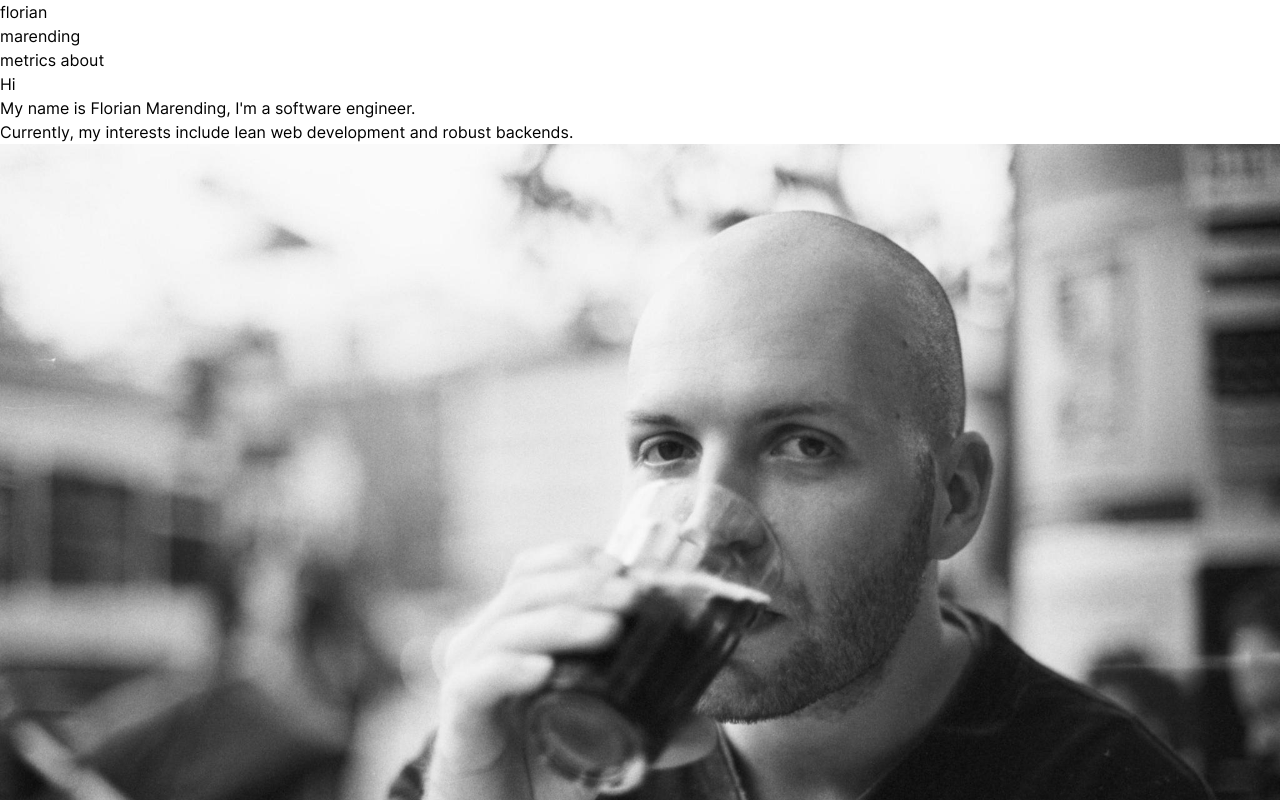
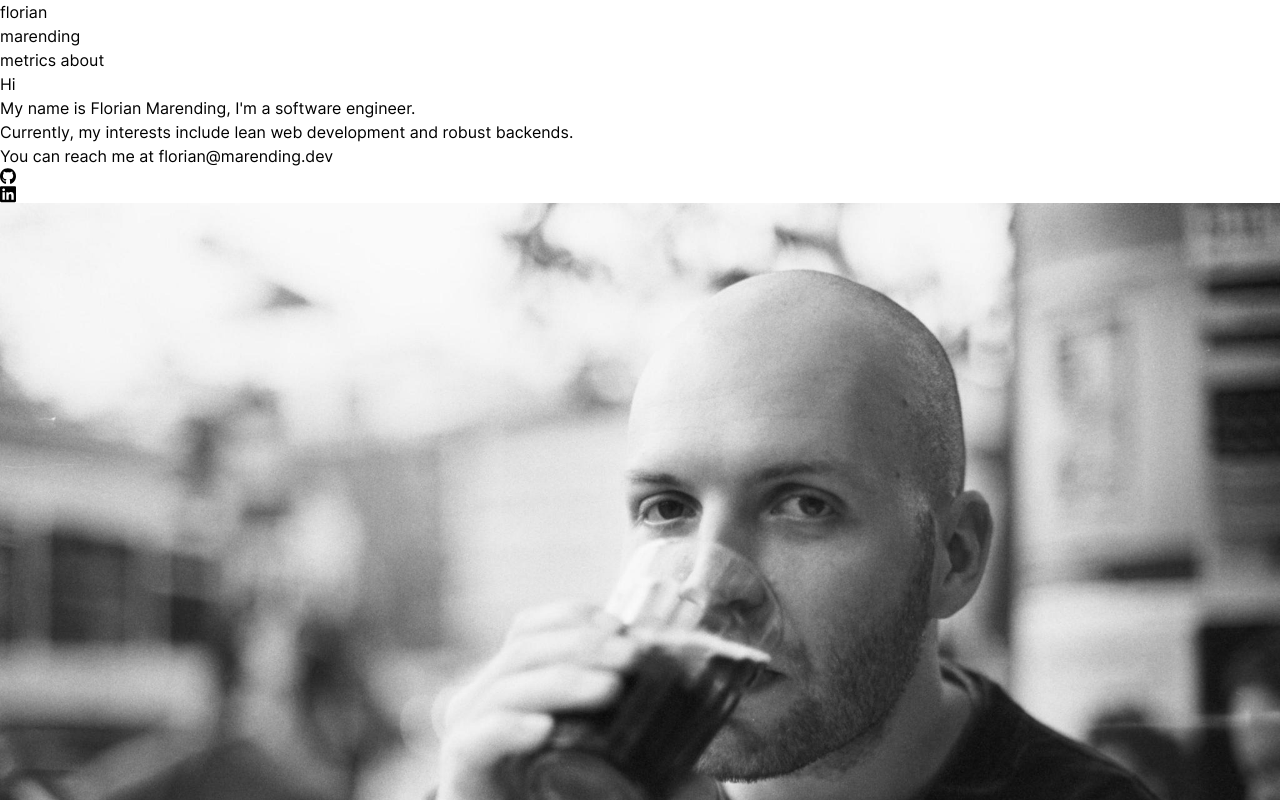
Before and after one commit to beingflo/marending.dev, a SvelteKit app: page /about in a window 1280 px wide. Shown: the top 800 px of the page. Built offline with nearby package versions, Linux system fonts and the light colour scheme.

Commit message:
Add email and socials

```diff
--- a/src/routes/about/+page.svelte
+++ b/src/routes/about/+page.svelte
@@ -3,6 +3,27 @@
 		<h1 class="font-bold text-2xl pb-4">Hi</h1>
 		<p>My name is Florian Marending, I'm a software engineer.</p>
 		<p>Currently, my interests include lean web development and robust backends.</p>
+		<p class="pt-8">
+			You can reach me at
+			<a class="underline" href="mailto:florian@marending.dev">florian@marending.dev</a>
+		</p>
+
+		<div class="flex flex-row gap-2 pt-4">
+			<a href="https://github.com/beingflo">
+				<svg width="1rem" xmlns="http://www.w3.org/2000/svg" viewBox="0 0 496 512"
+					><!--! Font Awesome Pro 6.2.0 by @fontawesome - https://fontawesome.com License - https://fontawesome.com/license (Commercial License) Copyright 2022 Fonticons, Inc. --><path
+						d="M165.9 397.4c0 2-2.3 3.6-5.2 3.6-3.3.3-5.6-1.3-5.6-3.6 0-2 2.3-3.6 5.2-3.6 3-.3 5.6 1.3 5.6 3.6zm-31.1-4.5c-.7 2 1.3 4.3 4.3 4.9 2.6 1 5.6 0 6.2-2s-1.3-4.3-4.3-5.2c-2.6-.7-5.5.3-6.2 2.3zm44.2-1.7c-2.9.7-4.9 2.6-4.6 4.9.3 2 2.9 3.3 5.9 2.6 2.9-.7 4.9-2.6 4.6-4.6-.3-1.9-3-3.2-5.9-2.9zM244.8 8C106.1 8 0 113.3 0 252c0 110.9 69.8 205.8 169.5 239.2 12.8 2.3 17.3-5.6 17.3-12.1 0-6.2-.3-40.4-.3-61.4 0 0-70 15-84.7-29.8 0 0-11.4-29.1-27.8-36.6 0 0-22.9-15.7 1.6-15.4 0 0 24.9 2 38.6 25.8 21.9 38.6 58.6 27.5 72.9 20.9 2.3-16 8.8-27.1 16-33.7-55.9-6.2-112.3-14.3-112.3-110.5 0-27.5 7.6-41.3 23.6-58.9-2.6-6.5-11.1-33.3 2.6-67.9 20.9-6.5 69 27 69 27 20-5.6 41.5-8.5 62.8-8.5s42.8 2.9 62.8 8.5c0 0 48.1-33.6 69-27 13.7 34.7 5.2 61.4 2.6 67.9 16 17.7 25.8 31.5 25.8 58.9 0 96.5-58.9 104.2-114.8 110.5 9.2 7.9 17 22.9 17 46.4 0 33.7-.3 75.4-.3 83.6 0 6.5 4.6 14.4 17.3 12.1C428.2 457.8 496 362.9 496 252 496 113.3 383.5 8 244.8 8zM97.2 352.9c-1.3 1-1 3.3.7 5.2 1.6 1.6 3.9 2.3 5.2 1 1.3-1 1-3.3-.7-5.2-1.6-1.6-3.9-2.3-5.2-1zm-10.8-8.1c-.7 1.3.3 2.9 2.3 3.9 1.6 1 3.6.7 4.3-.7.7-1.3-.3-2.9-2.3-3.9-2-.6-3.6-.3-4.3.7zm32.4 35.6c-1.6 1.3-1 4.3 1.3 6.2 2.3 2.3 5.2 2.6 6.5 1 1.3-1.3.7-4.3-1.3-6.2-2.2-2.3-5.2-2.6-6.5-1zm-11.4-14.7c-1.6 1-1.6 3.6 0 5.9 1.6 2.3 4.3 3.3 5.6 2.3 1.6-1.3 1.6-3.9 0-6.2-1.4-2.3-4-3.3-5.6-2z"
+					/>
+				</svg></a
+			>
+			<a href="https://linkedin.com/in/florian-marending">
+				<svg width="1rem" xmlns="http://www.w3.org/2000/svg" viewBox="0 0 448 512"
+					><!--! Font Awesome Pro 6.2.0 by @fontawesome - https://fontawesome.com License - https://fontawesome.com/license (Commercial License) Copyright 2022 Fonticons, Inc. --><path
+						d="M416 32H31.9C14.3 32 0 46.5 0 64.3v383.4C0 465.5 14.3 480 31.9 480H416c17.6 0 32-14.5 32-32.3V64.3c0-17.8-14.4-32.3-32-32.3zM135.4 416H69V202.2h66.5V416zm-33.2-243c-21.3 0-38.5-17.3-38.5-38.5S80.9 96 102.2 96c21.2 0 38.5 17.3 38.5 38.5 0 21.3-17.2 38.5-38.5 38.5zm282.1 243h-66.4V312c0-24.8-.5-56.7-34.5-56.7-34.6 0-39.9 27-39.9 54.9V416h-66.4V202.2h63.7v29.2h.9c8.9-16.8 30.6-34.5 62.9-34.5 67.2 0 79.7 44.3 79.7 101.9V416z"
+					/></svg
+				>
+			</a>
+		</div>
 	</div>
 	<img src="/portrait.jpeg" alt="portrait" />
 </main>
```
